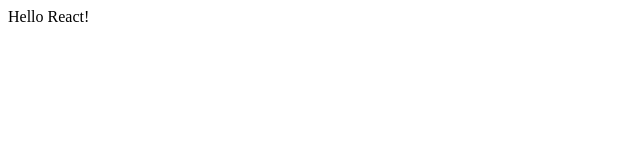
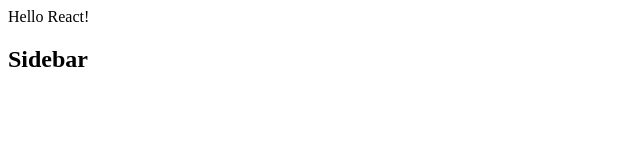
Before and after one commit to chansiky/io_mapbox_c, a React app: page / in a window 1280 px wide. Shown: the top 160 px of the page, without its empty margins (0-640 px from the left). Built offline with nearby package versions, Linux system fonts and the light colour scheme.

Commit message:
feat: jsx support added for react in webpack

```diff
--- a/client/App.js
+++ b/client/App.jsx
@@ -1,8 +1,15 @@
 import React from "react";
 import ReactDOM from "react-dom";
 
+import Sidebar from "./Sidebar";
+
 const Index = () => {
-  return <div>Hello React!</div>;
+  return (
+    <div>
+      Hello React!
+      <Sidebar />
+    </div>
+  )
 };
 
 const render_react = () => {
--- /dev/null
+++ b/client/Sidebar.jsx
@@ -0,0 +1,13 @@
+import React from 'react';
+
+const Sidebar = (props) => {
+  return (
+    <>
+      <section>
+        <h2> Sidebar </h2>
+      </section>
+    </>
+  )
+}
+
+export default Sidebar
--- a/webpack.config.js
+++ b/webpack.config.js
@@ -9,12 +9,15 @@
   module: {
     rules: [
       {
-        test: /\.js$/,
+        test: /\.(js|jsx)$/,
         exclude: /node_modules/,
         use: {
           loader: "babel-loader"
         }
       }
     ]
+  },
+  resolve: {
+    extensions: ['.js', '.jsx']
   }
 };
```
Also changed, not shown: public/bundle.js.
